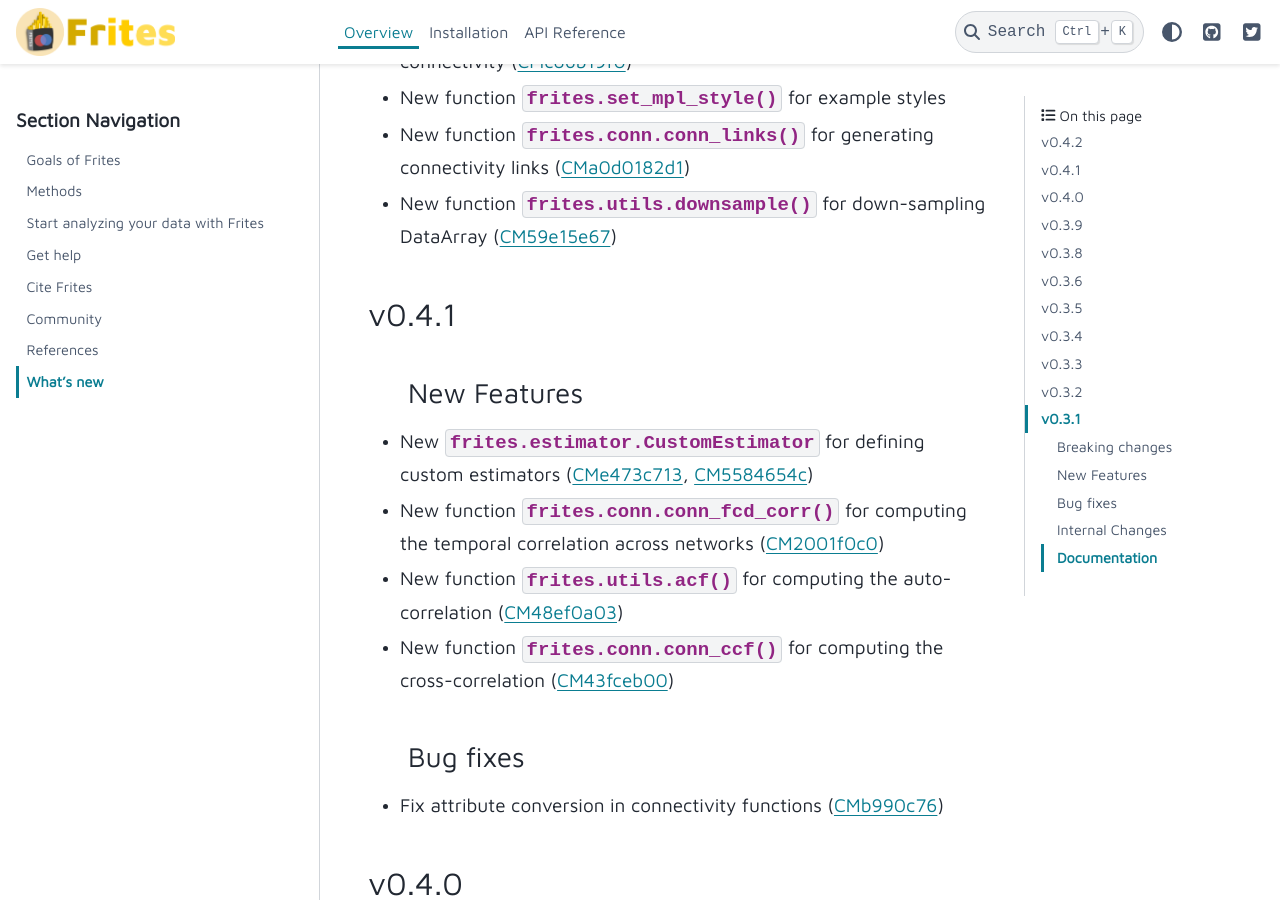
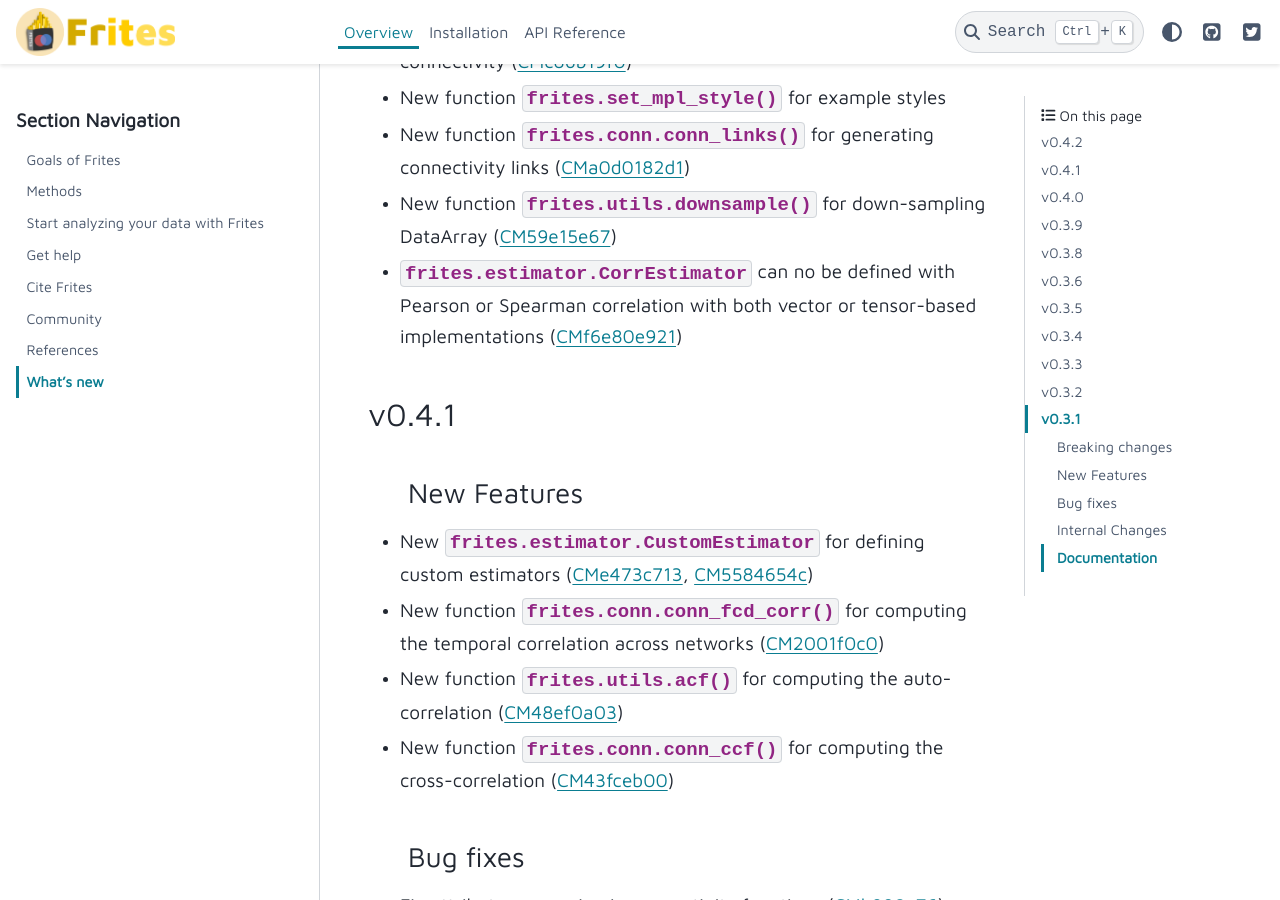
Before and after one commit to brainets/frites, a Sphinx documentation site: the page built from docs/source/overview/ovw_whatsnew.rst, in a window 1280 px wide and 900 px high, scrolled down 591 px. Built offline with Sphinx 7.4.7 and the PyData theme 0.15.4, drawn with Linux system fonts in a browser that asks for light colours; pages that are not in the unit, such as notebooks, are missing from menus.

Commit message:
Update whatsnew

```diff
--- a/docs/source/overview/ovw_whatsnew.rst
+++ b/docs/source/overview/ovw_whatsnew.rst
@@ -15,6 +15,7 @@ New Features
 * New function :func:`frites.set_mpl_style` for example styles
 * New function :func:`frites.conn.conn_links` for generating connectivity links (:commit:`a0d0182d1`)
 * New function :func:`frites.utils.downsample` for down-sampling DataArray (:commit:`59e15e67`)
+* :class:`frites.estimator.CorrEstimator` can no be defined with Pearson or Spearman correlation with both vector or tensor-based implementations (:commit:`f6e80e921`)
 
 v0.4.1
 ------
```
